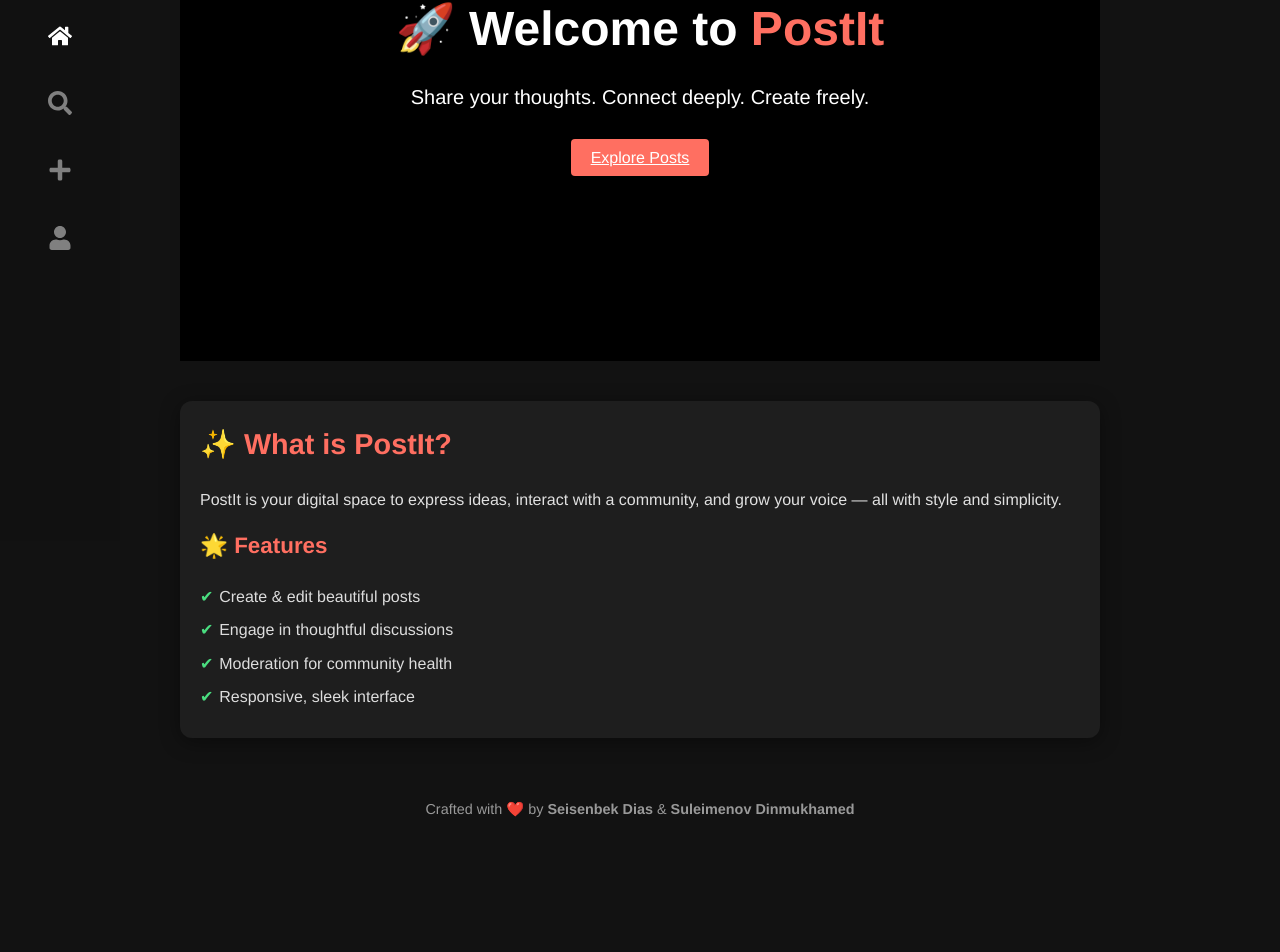
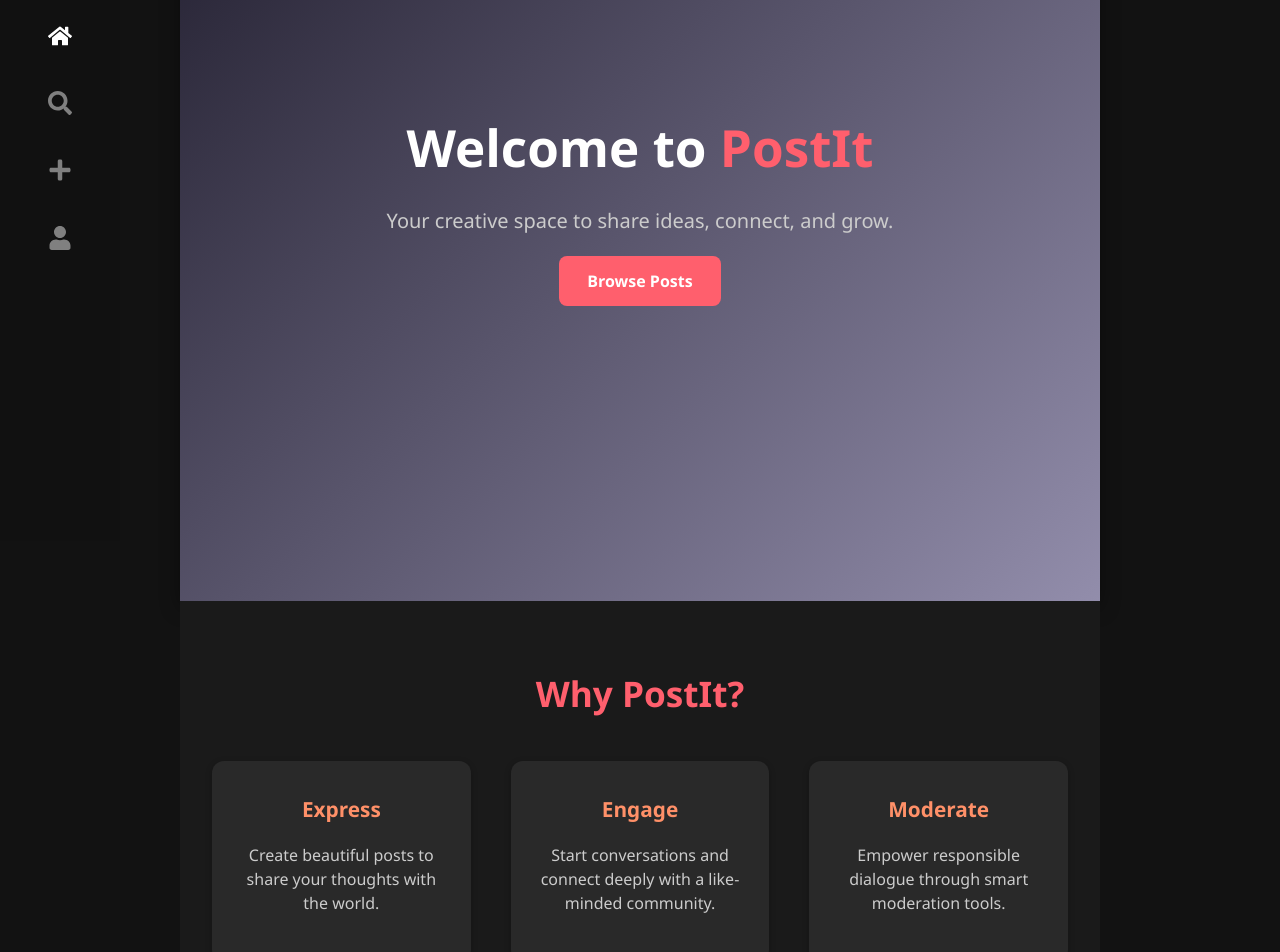
Before and after one commit to aloneen/PostIt-Frontend, a React (Create React App) app: page / in a window 1280 px wide. Shown: the part 259-1211 px from the top of the page. Built offline with nearby package versions, Linux system fonts and the light colour scheme.

Commit message:
Updated Home page

```diff
--- a/src/pages/Home.jsx
+++ b/src/pages/Home.jsx
@@ -1,44 +1,41 @@
+
 import React from 'react';
 import { Link } from 'react-router-dom';
-
-
 import './css/Home.css';
 
 const Home = () => {
   return (
-    <div className="home">
-      <section className="hero-banner">
-        <div className="hero-overlay" />
-        <div className="hero-content">
-          <h1 className="fade-in">🚀 Welcome to <span className="highlight">PostIt</span></h1>
-          <p className="fade-in delay-1">
-            Share your thoughts. Connect deeply. Create freely.
-          </p>
-          <Link to="/posts" className="btn hero-btn fade-in delay-2">
-            Explore Posts
-          </Link>
+    <div className="home-page">
+      <div className="hero">
+        <div className="hero-text">
+          <h1>Welcome to <span>PostIt</span></h1>
+          <p>Your creative space to share ideas, connect, and grow.</p>
+          <Link to="/posts" className="explore-btn">Browse Posts</Link>
         </div>
-      </section>
+      </div>
 
-      <section className="info-section container fade-in delay-3">
-        <h2>✨ What is PostIt?</h2>
-        <p>
-          PostIt is your digital space to express ideas, interact with a community, and
-          grow your voice — all with style and simplicity.
-        </p>
-        <h3>🌟 Features</h3>
-        <ul>
-          <li>Create & edit beautiful posts</li>
-          <li>Engage in thoughtful discussions</li>
-          <li>Moderation for community health</li>
-          <li>Responsive, sleek interface</li>
-        </ul>
-      </section>
+      <div className="features-section">
+        <h2>Why PostIt?</h2>
+        <div className="features-grid">
+          <div className="feature-card">
+            <h3>Express</h3>
+            <p>Create beautiful posts to share your thoughts with the world.</p>
+          </div>
+          <div className="feature-card">
+            <h3>Engage</h3>
+            <p>Start conversations and connect deeply with a like-minded community.</p>
+          </div>
+          <div className="feature-card">
+            <h3>Moderate</h3>
+            <p>Empower responsible dialogue through smart moderation tools.</p>
+          </div>
 
-      <footer className="credits container fade-in delay-4">
-        <p>
-          Crafted with ❤️ by <strong>Seisenbek Dias</strong> & <strong>Suleimenov Dinmukhamed</strong>
-        </p>
+        </div>
+      </div>
+
+      <footer className="footer">
+        <p>Crafted by <strong>Seisenbek Dias</strong> & <strong>Suleimenov Dinmukhamed</strong></p>
+        <p>© {new Date().getFullYear()} PostIt</p>
       </footer>
     </div>
   );
--- a/src/pages/css/Home.css
+++ b/src/pages/css/Home.css
@@ -1,119 +1,132 @@
-.hero-banner {
-    position: relative;
+.home-page {
+  background: #121212;
+  color: #f0f0f0;
+  font-family: 'Segoe UI', sans-serif;
+}
+
+/* Hero Section */
+.hero {
   height: 100vh;
-    background: linear-gradient(to right, #0f0c29, #302b63, #24243e);
+  background: linear-gradient(135deg, #1f1c2c, #928dab);
+
+
+  border-radius: 20px 20px 0 0;
+  box-shadow: 0 6px 20px rgba(0, 0, 0, 0.4);
   display: flex;
   align-items: center;
   justify-content: center;
-    overflow: hidden;
+  text-align: center;
+  padding: 2rem;
 }
 
-  .hero-overlay {
-    position: absolute;
-    width: 100%;
-    height: 100%;
-    background: rgba(0,0,0,0.5);
-    backdrop-filter: blur(4px);
+.hero-text {
+  max-width: 720px;
+  padding: 2rem;
 }
 
-  .hero-content {
-    position: relative;
-    text-align: center;
-    color: #fff;
-    z-index: 1;
-    padding: 0 2rem;
-    max-width: 800px;
-    animation: slideUp 1s ease-out forwards;
+.hero-text h1 {
+  font-size: 3.2rem;
+  font-weight: 700;
+  margin-bottom: 1rem;
 }
 
-  .hero-content h1 {
-    font-size: 3rem;
-    margin-bottom: 0.8rem;
+.hero-text h1 span {
+  color: #ff5f6d;
 }
 
-  .hero-content .highlight {
-    color: #ff6f61;
-  }
-
-  .hero-content p {
+.hero-text p {
   font-size: 1.25rem;
+  color: #ccc;
   margin-bottom: 2rem;
 }
 
-  .hero-btn {
-    background: linear-gradient(to right, #ff6f61, #ff9068);
-    padding: 14px 30px;
-    font-size: 1.1rem;
-    border-radius: 6px;
+.explore-btn {
+  background: #ff5f6d;
   color: #fff;
-    border: none;
-    transition: transform 0.3s ease;
+  padding: 14px 28px;
+  font-size: 1rem;
+  border-radius: 8px;
+  text-decoration: none;
+  font-weight: 600;
+  transition: all 0.3s ease;
 }
 
-  .hero-btn:hover {
-    transform: scale(1.05);
-    box-shadow: 0 0 12px rgba(255, 111, 97, 0.6);
+.explore-btn:hover {
+  background-color: #ff7a85;
+  transform: translateY(-2px);
+  box-shadow: 0 4px 12px rgba(255, 111, 109, 0.3);
 }
 
-  /* Info section */
-  .info-section {
-    background: #1e1e1e;
-    padding: 4rem 2rem;
-    border-radius: 12px;
-    margin: -100px auto 40px;
-    box-shadow: 0 4px 20px rgba(0,0,0,0.4);
+/* Features Section */
+.features-section {
+  padding: 4rem 2rem 5rem;
+  background-color: #1a1a1a;
+  text-align: center;
 }
 
-  .info-section h2,
-  .info-section h3 {
-    color: #ff6f61;
+.features-section h2 {
+  font-size: 2.2rem;
+  margin-bottom: 2.5rem;
+  color: #ff5f6d;
 }
 
-  .info-section ul {
-    list-style: none;
-    padding-left: 0;
+.features-grid {
+  display: grid;
+  grid-template-columns: repeat(auto-fit, minmax(250px, 1fr));
+  gap: 2.5rem;
+  max-width: 1100px;
+  margin: 0 auto;
 }
 
-  .info-section li {
-    margin: 8px 0;
-    color: #ddd;
-    padding-left: 1.2em;
-    position: relative;
+.feature-card {
+  background-color: #292929;
+  padding: 2rem 1.5rem;
+  border-radius: 12px;
+  transition: transform 0.3s ease, box-shadow 0.3s ease;
+  box-shadow: 0 2px 6px rgba(0,0,0,0.25);
 }
 
-  .info-section li::before {
-    content: "✔";
-    color: #4ade80;
-    position: absolute;
-    left: 0;
+.feature-card:hover {
+  transform: translateY(-5px);
+  box-shadow: 0 6px 16px rgba(0,0,0,0.35);
 }
 
-  /* Footer credits */
-  .credits {
-    text-align: center;
-    color: #888;
-    font-size: 0.9rem;
-    padding-bottom: 2rem;
+.feature-card h3 {
+  color: #ff9068;
+  font-size: 1.3rem;
+  margin-bottom: 1rem;
 }
 
-  /* Animations */
-  @keyframes slideUp {
-    from {
-      opacity: 0;
-      transform: translateY(40px);
+.feature-card p {
+  color: #ccc;
+  font-size: 1rem;
+  line-height: 1.5;
 }
-    to {
-      opacity: 1;
-      transform: translateY(0);
+
+/* Footer */
+.footer {
+  background-color: #121212;
+  color: #888;
+  padding: 2rem 1rem;
+  font-size: 0.9rem;
+  text-align: center;
+}
+
+.footer strong {
+  color: #ddd;
+}
+
+/* Responsive */
+@media (max-width: 768px) {
+  .hero-text h1 {
+    font-size: 2.4rem;
+  }
+
+  .features-section h2 {
+    font-size: 1.8rem;
+  }
+
+  .feature-card {
+    padding: 1.5rem 1rem;
   }
 }
-
-  .fade-in {
-    opacity: 0;
-    animation: slideUp 0.6s ease-out forwards;
-  }
-
-  .delay-1 { animation-delay: 0.3s; }
-  .delay-2 { animation-delay: 0.6s; }
-  .delay-3 { animation-delay: 0.9s; }
-  .delay-4 { animation-delay: 1.2s; }
```
Lines whose indentation alone changed are shown as unchanged.
